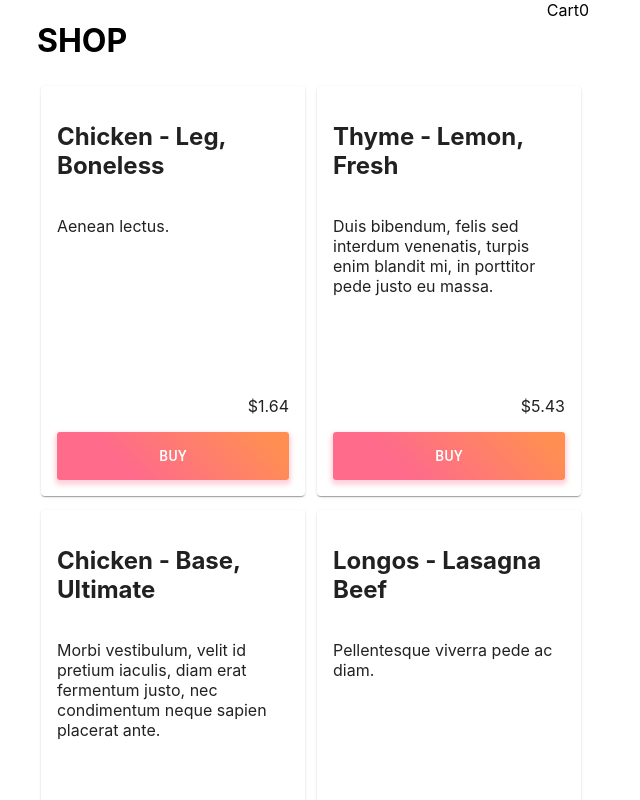
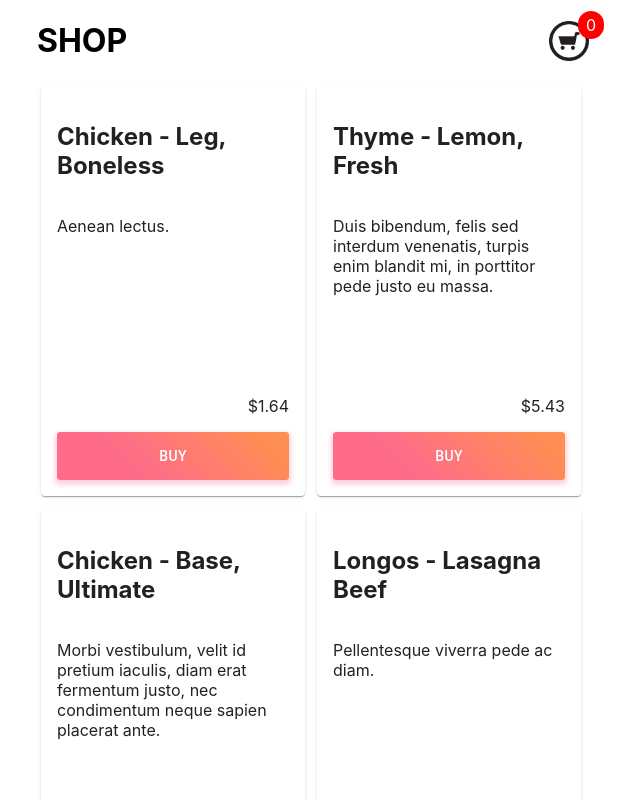
Before and after one commit to grigory-lapshin/strelka-test, a React (Create React App) app: page / in a window 1280 px wide. Shown: the top 800 px of the page, without its empty margins (327-967 px from the left). Built offline with nearby package versions, Linux system fonts and the light colour scheme.

Commit message:
feat: add cart icon

```diff
--- a/src/Pages/Shelf.js
+++ b/src/Pages/Shelf.js
@@ -7,6 +7,7 @@
 import { addToCart, removeFromCart } from '../actions';
 import { getTotalNumber } from '../reducers';
 import GradientButton from '../components/GradientButton';
+import cartIcon from '../assets/cartIcon.png';
 
 // const products = JSON.parse(productsRaw);
 
@@ -15,6 +16,7 @@
   display: 'flex',
   flexFlow: 'no-wrap',
   justifyContent: 'space-between',
+  alignItems: 'center',
 });
 
 const ShopName = styled('h1')({});
@@ -67,11 +69,27 @@
   </ItemCard>
 );
 
+const CartContainer = styled('div')({ display: 'flex', position: 'relative' });
+
+const CartIcon = styled('img')({ width: 40, height: 40 });
+
+const ItemsInCart = styled('div')({
+  position: 'absolute',
+  top: -10,
+  right: -15,
+  textAlign: 'center',
+  color: 'white',
+  backgroundColor: 'red',
+  fontSize: '16px',
+  padding: '4px 8px',
+  borderRadius: '20px',
+});
+
 const Cart = ({ itemsInCart }) => (
-  <div>
-    <span>Cart</span>
-    {itemsInCart}
-  </div>
+  <CartContainer>
+    <CartIcon src={cartIcon} />
+    <ItemsInCart>{itemsInCart}</ItemsInCart>
+  </CartContainer>
 );
 
 const Shelf = ({
```
Also changed, not shown: src/assets/cartIcon.png (added).
